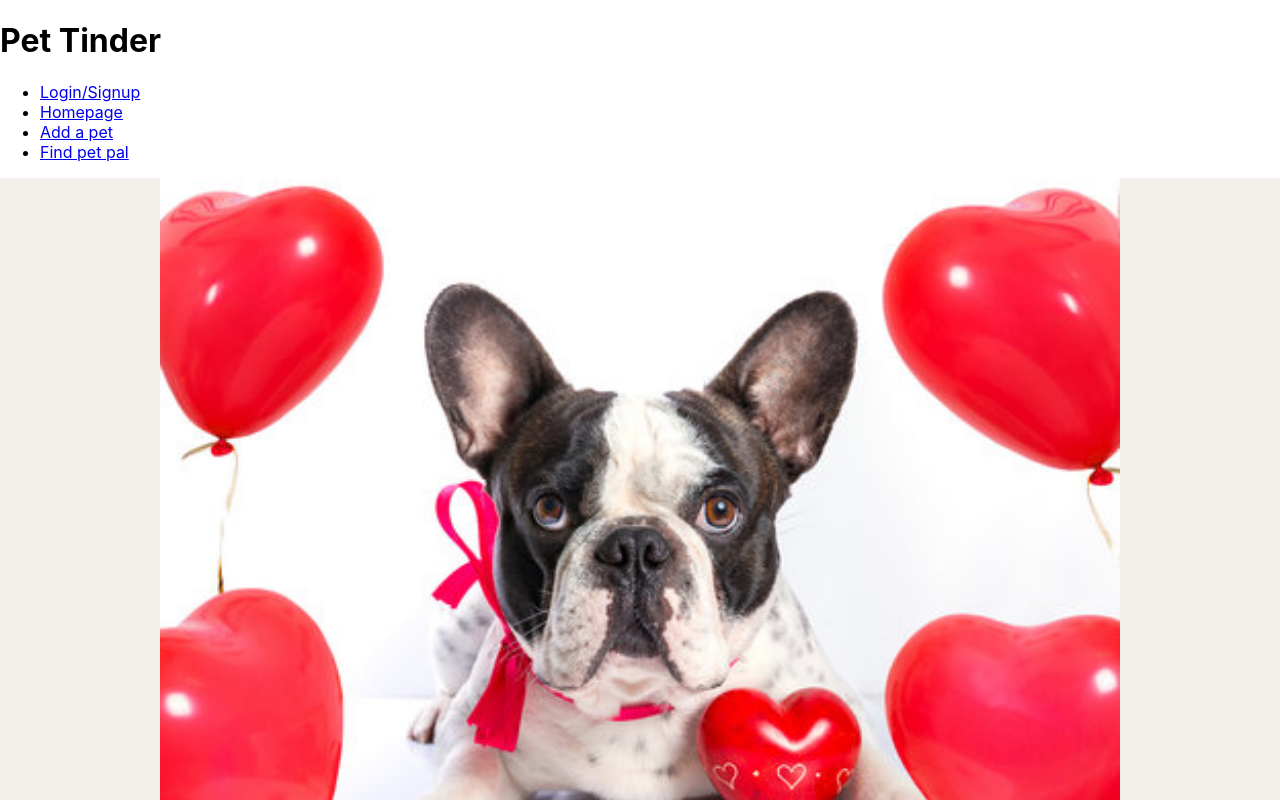
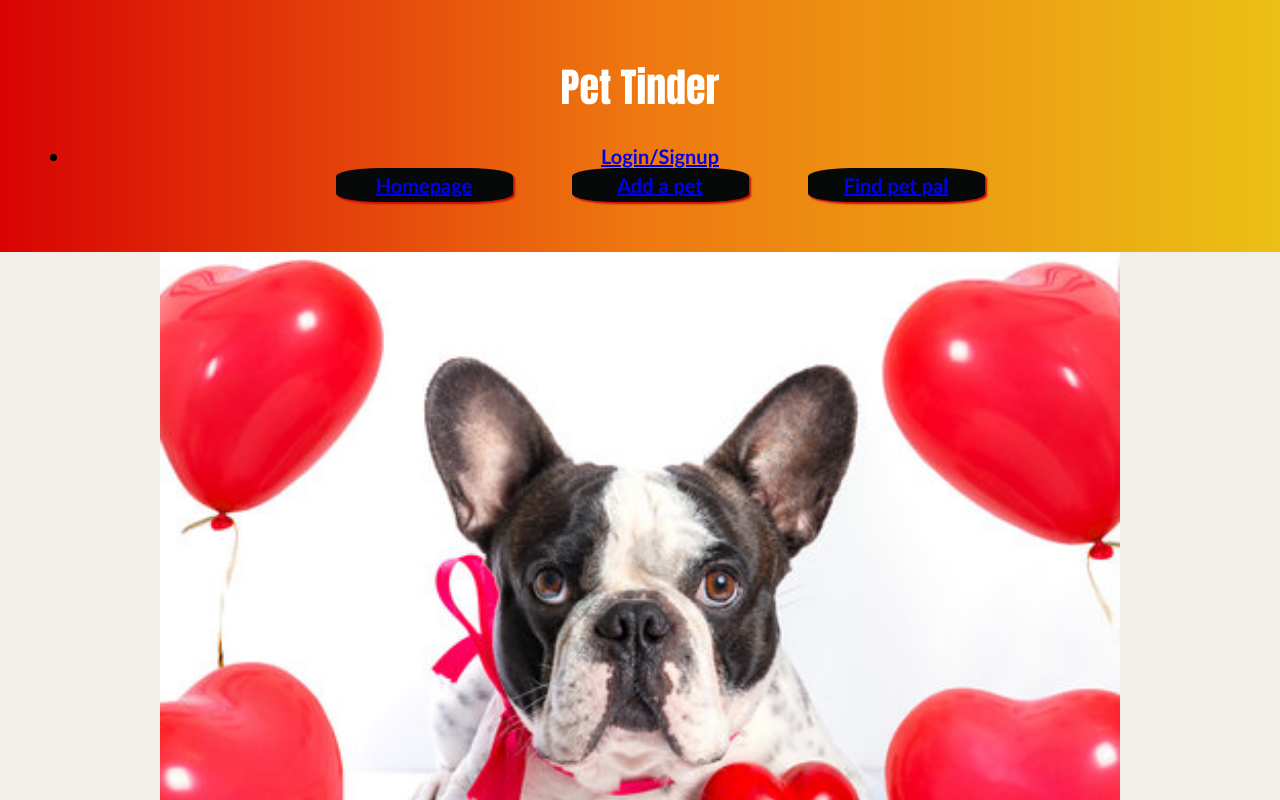
Before and after one commit to chrislee-webdev/pet-tinder, a React (Create React App) app in the folder client/: page / in a window 1280 px wide. Shown: the top 800 px of the page. Built offline with nearby package versions, Linux system fonts and the light colour scheme.

Commit message:
added classnames to nav.js

```diff
--- a/client/src/components/About/index.js
+++ b/client/src/components/About/index.js
@@ -1,6 +1,6 @@
 import React from "react";
 import coverImage from "../../assets/cover-image.jpeg";
-import '../../styles/About.css'
+import '../../styles/About.css';
 
 
 
--- a/client/src/components/Navigation/nav.js
+++ b/client/src/components/Navigation/nav.js
@@ -4,16 +4,17 @@
 import React from "react";
 import { Link } from "react-router-dom";
 import auth from "../../utils/auth";
+import styles from '../../styles/Navigation.css';
 
 // Navigation function
 function Navigation({ currentPage, handlePageChange }) {
   return (
-    <header>
+    <header className="header">
       <h1 className="webTitle">Pet Tinder</h1>
 
       <nav>
         <ul>
-          <li className="mx-2">
+          <li className="mx-2 loginBtn">
             {auth.loggedIn() ? (
               <Link
                 to={"/"}
@@ -37,7 +38,7 @@ function Navigation({ currentPage, handlePageChange }) {
             )}{" "}
           </li>
 
-          <li className="mx-2">
+          <li className="mx-2 aboutBtn">
             <Link
               to={"/"}
               onClick={() => handlePageChange("About")}
@@ -49,7 +50,7 @@ function Navigation({ currentPage, handlePageChange }) {
             </Link>
           </li>
 
-          <li className="mx-2">
+          <li className="mx-2 addPetBtn">
             <Link
               to={"/add-pet"}
               onClick={() => handlePageChange("AddPet")}
@@ -61,7 +62,7 @@ function Navigation({ currentPage, handlePageChange }) {
             </Link>
           </li>
 
-          <li className="mx-2">
+          <li className="mx-2 findPetPalBtn">
             <Link
               to={"find-pet-pal"}
               onClick={() => handlePageChange("FindPetPal")}
--- a/client/src/styles/Navigation.css
+++ b/client/src/styles/Navigation.css
@@ -61,3 +61,12 @@
     background-color:#f0d19a;
     color:black;
 }
+
+.loginBtn
+
+
+
+.loginBtn:hover {
+    background-color:#f0d19a;
+    color:black;
+}
```
